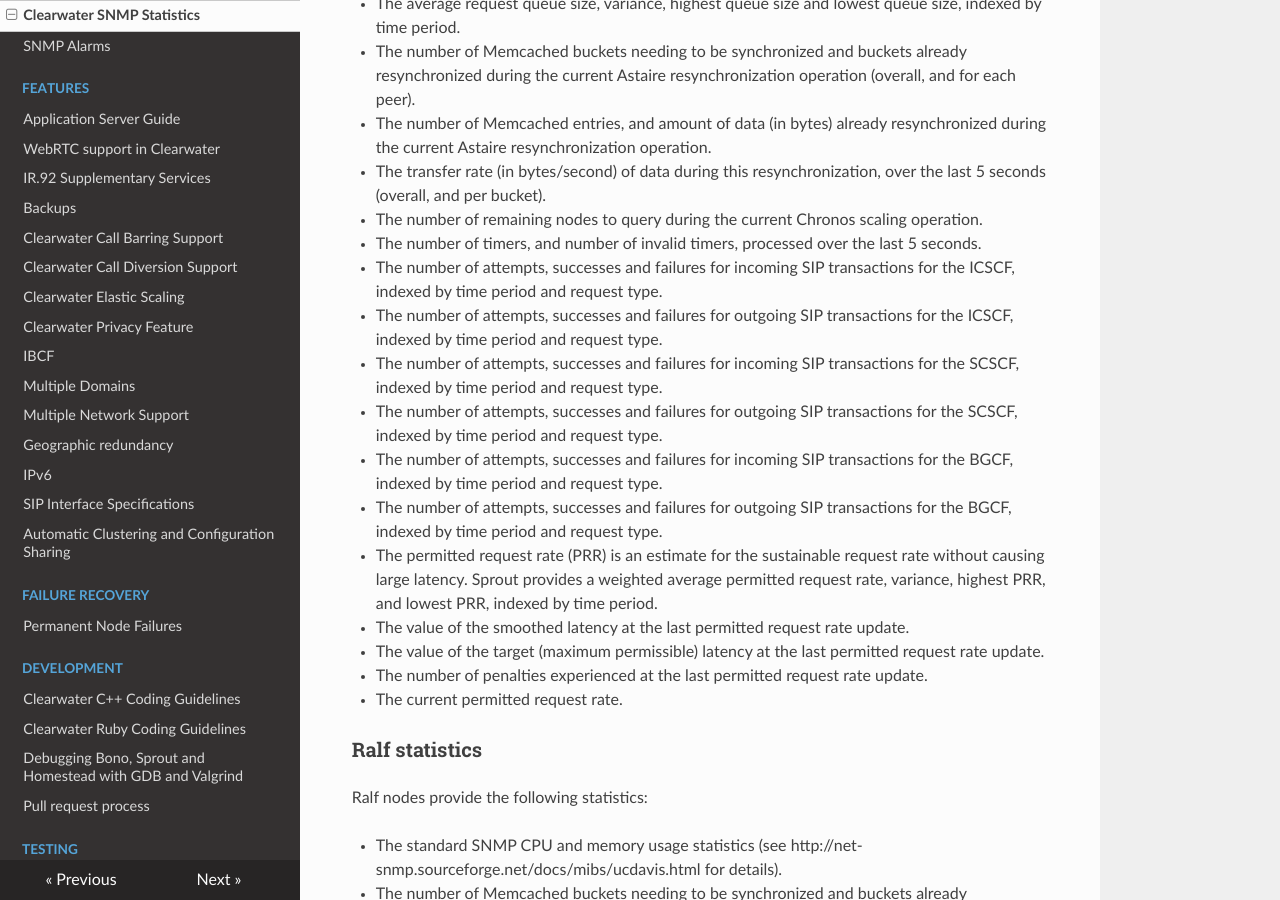
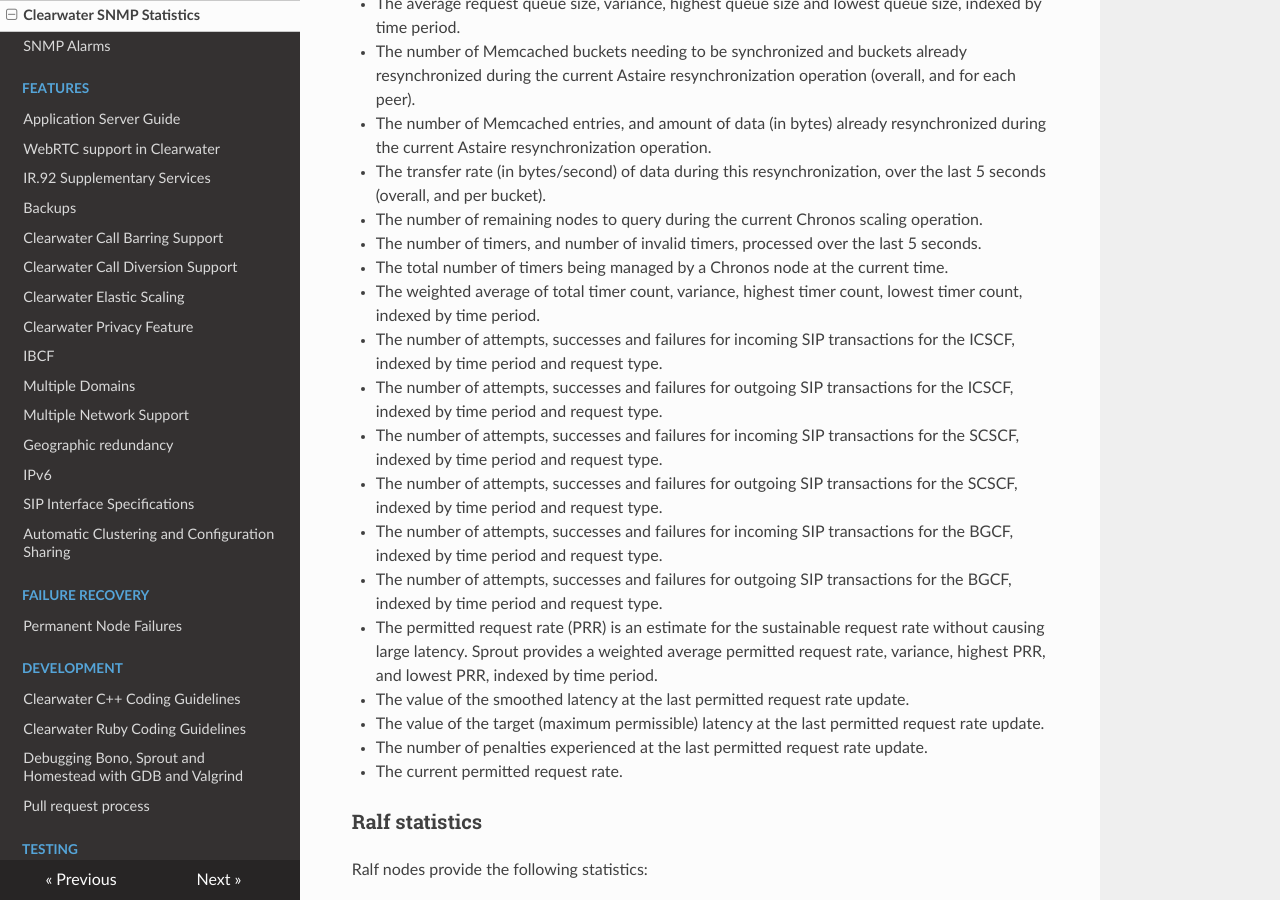
Before and after one commit to Metaswitch/clearwater-readthedocs, an MkDocs documentation site: the page built from docs/Clearwater_SNMP_Statistics.md, in a window 1280 px wide and 900 px high, scrolled down 2413 px. Built offline with MkDocs 1.6.1, drawn with Linux system fonts in a browser that asks for light colours; nearby versions of some CDN libraries; old or Windows-style settings are respelled for this version of MkDocs.

Commit message:
Update READTHEDOCS for new Chronos statistics

```diff
--- a/docs/Clearwater_SNMP_Statistics.md
+++ b/docs/Clearwater_SNMP_Statistics.md
@@ -72,6 +72,10 @@ Sprout nodes provide the following statistics:
 * The transfer rate (in bytes/second) of data during this resynchronization, over the last 5 seconds (overall, and per bucket).
 * The number of remaining nodes to query during the current Chronos scaling operation.
 * The number of timers, and number of invalid timers, processed over the last 5 seconds.
+* The total number of timers being managed by a Chronos node at the current
+    time.
+* The weighted average of total timer count, variance, highest timer count,
+    lowest timer count, indexed by time period.
 * The number of attempts, successes and failures for incoming SIP transactions for the ICSCF, indexed by time period and request type.
 * The number of attempts, successes and failures for outgoing SIP transactions for the ICSCF, indexed by time period and request type.
 * The number of attempts, successes and failures for incoming SIP transactions for the SCSCF, indexed by time period and request type.
```
